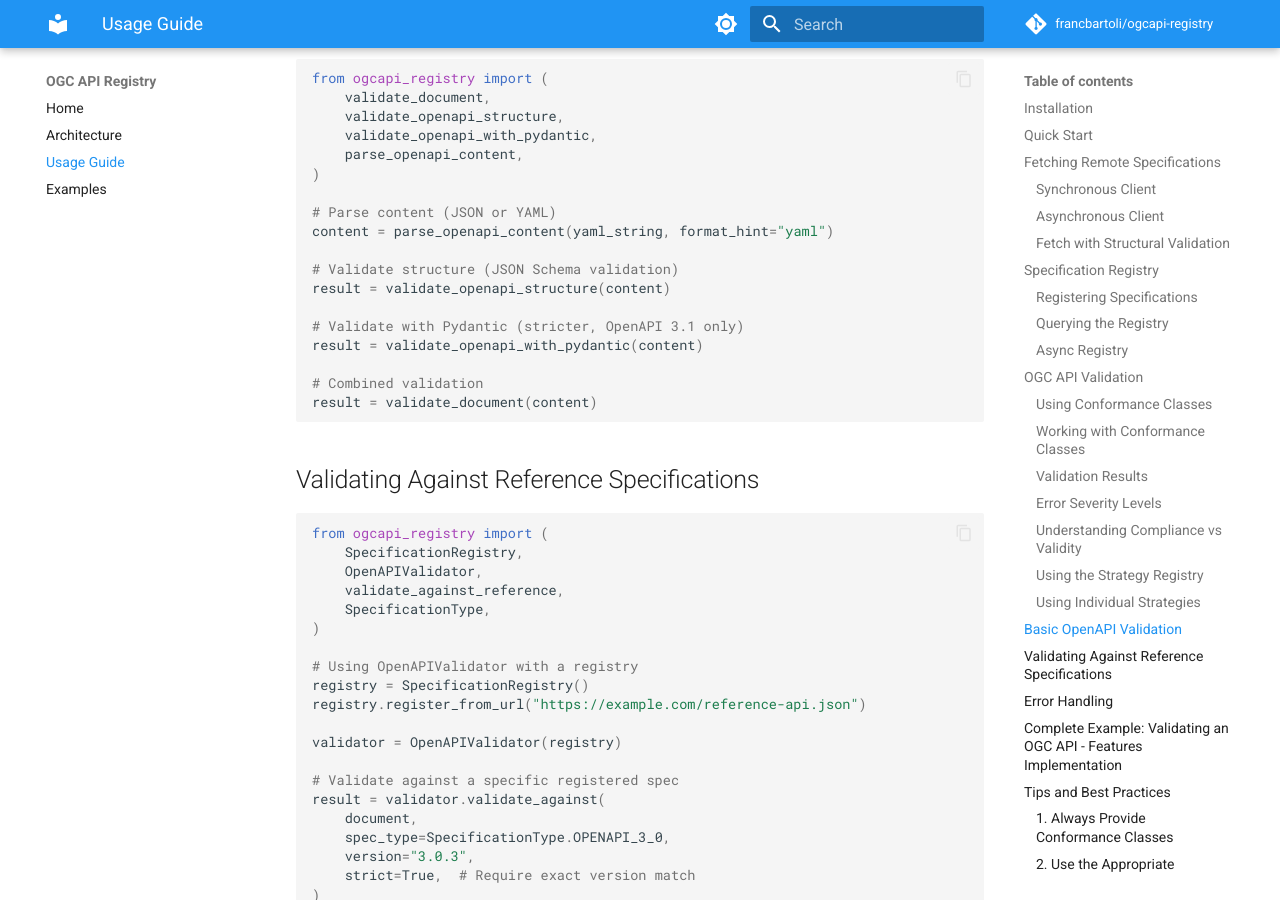
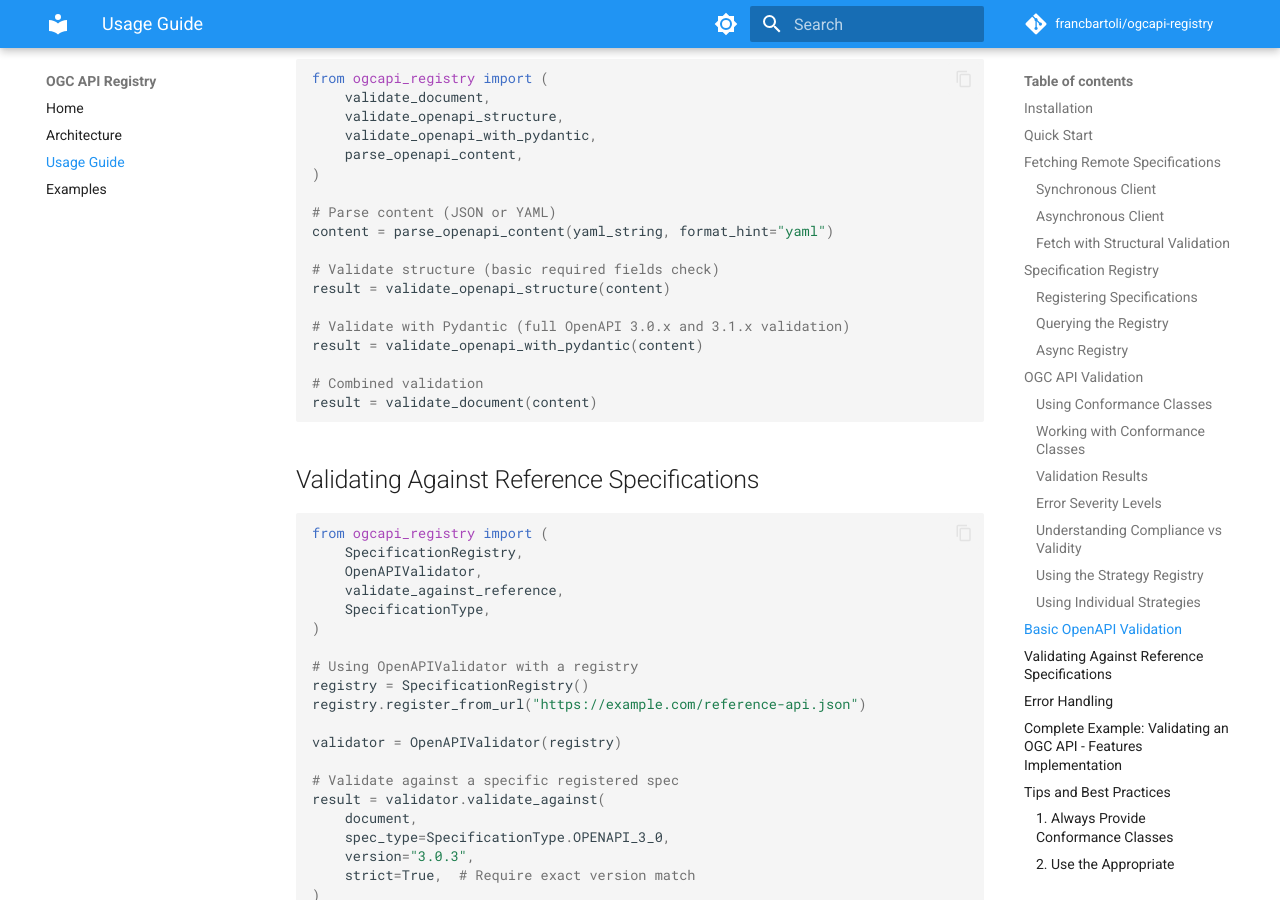
Before and after one commit to francbartoli/ogcapi-registry, an MkDocs documentation site: the page built from docs/usage.md, in a window 1280 px wide and 900 px high, scrolled down 7758 px. Built offline with MkDocs 1.6.1 and Material for MkDocs 9.7.7, drawn with Linux system fonts in a browser that asks for light colours; comment, search, counter and statistics services are not loaded.

Commit message:
docs: Update usage.md to reflect openapi-pydantic 3.0.x support

```diff
--- a/docs/usage.md
+++ b/docs/usage.md
@@ -393,10 +393,10 @@ from ogcapi_registry import (
 # Parse content (JSON or YAML)
 content = parse_openapi_content(yaml_string, format_hint="yaml")
 
-# Validate structure (JSON Schema validation)
+# Validate structure (basic required fields check)
 result = validate_openapi_structure(content)
 
-# Validate with Pydantic (stricter, OpenAPI 3.1 only)
+# Validate with Pydantic (full OpenAPI 3.0.x and 3.1.x validation)
 result = validate_openapi_with_pydantic(content)
 
 # Combined validation
```
